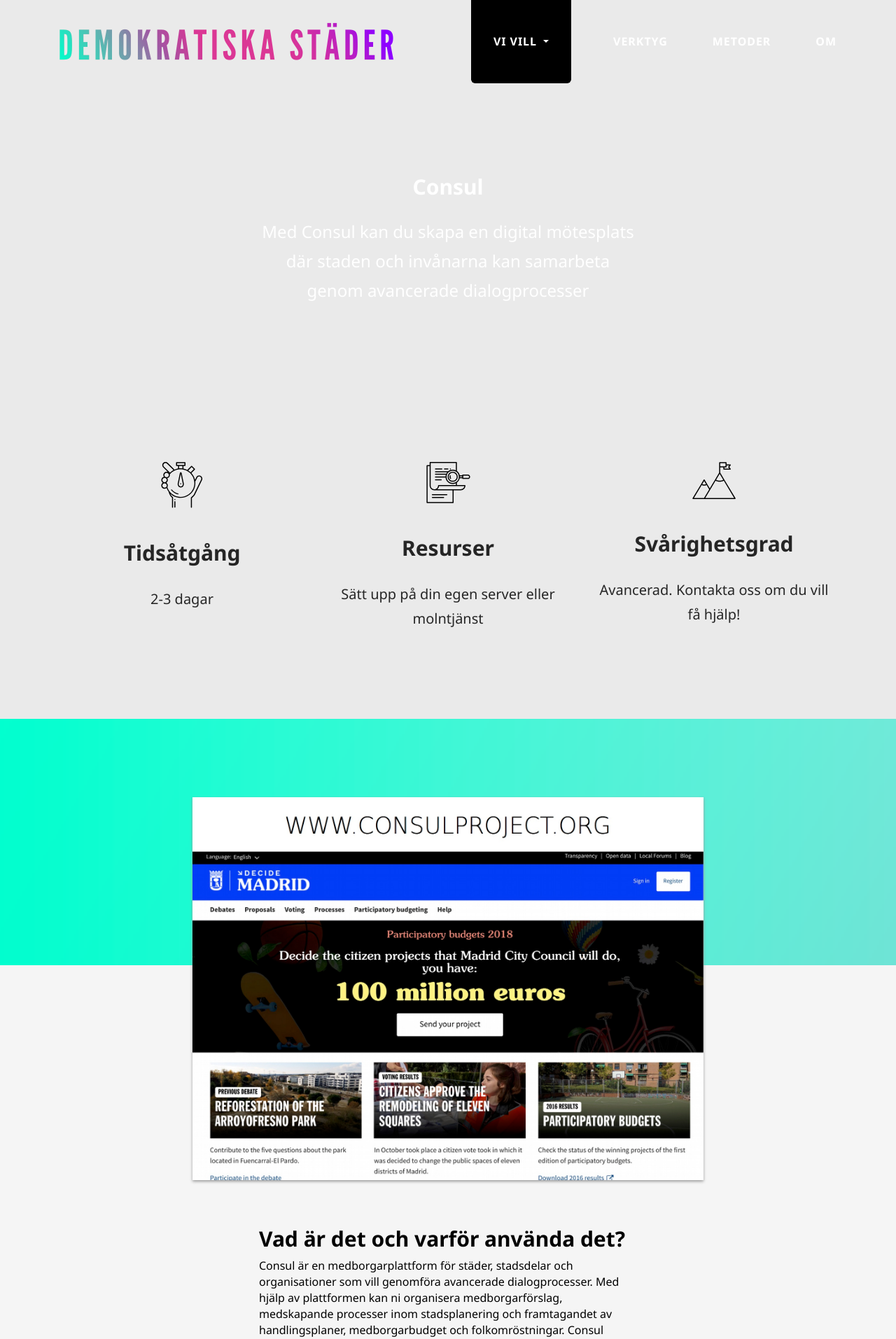
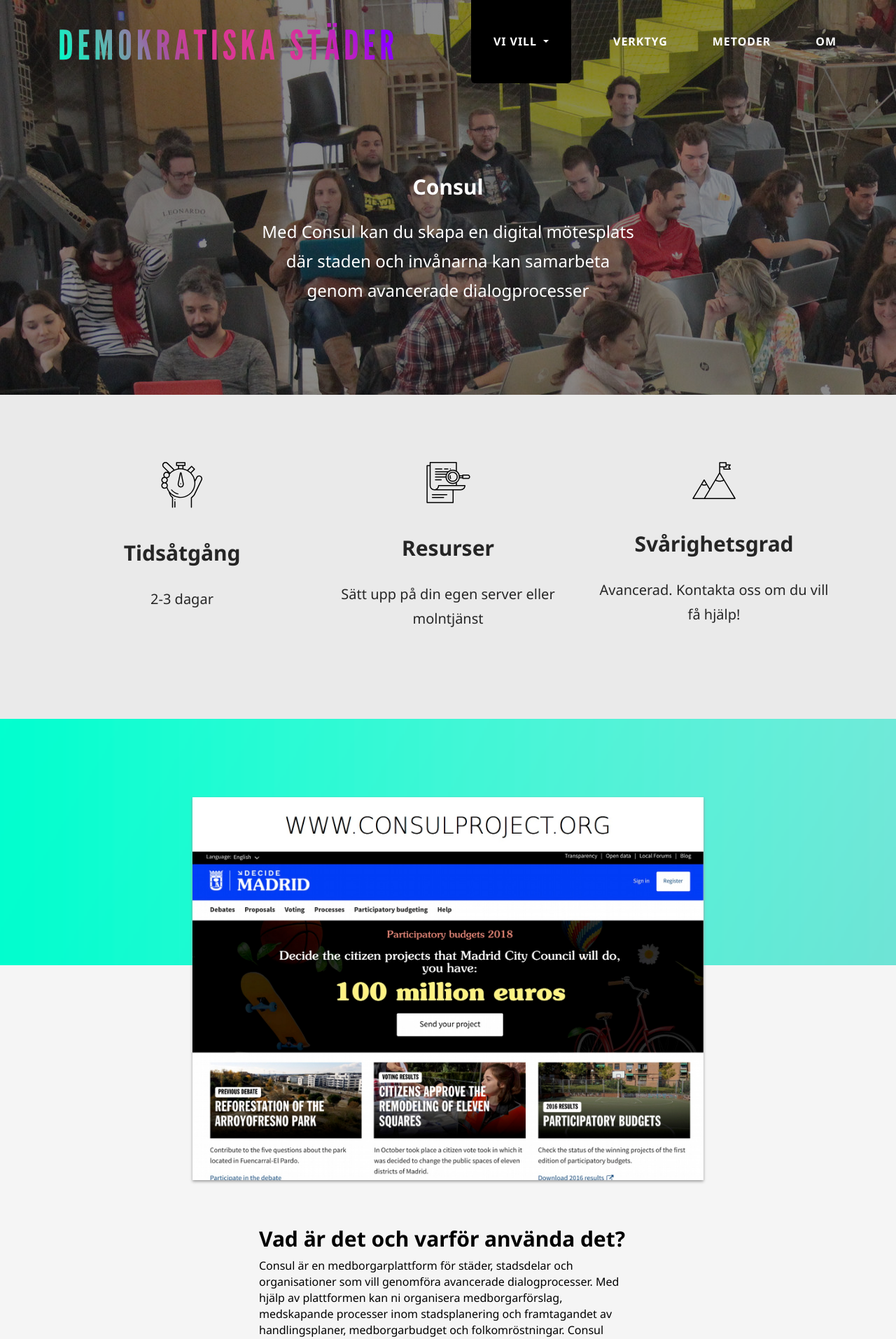
Before and after one commit to digidemlab/demokratiskastader, a Jekyll site: the page built from _posts/2017-10-10-consul.md, in a window 1280 px wide. Shown: the top 1913 px of the page at 70% size. Built offline with Jekyll 4.4.1, drawn with Linux system fonts in a browser that asks for light colours.

Commit message:
Forgot the background image shadow

```diff
--- a/_layouts/tool.html
+++ b/_layouts/tool.html
@@ -2,7 +2,7 @@
 layout: global
 ---
 
-<div class="container-full-width -dirty-white" {% if page.image-background %}style="background-image:url({{page.image-background}})"{% endif %}>
+<div class="container-full-width -dirty-white" {% if page.background-image %}style="background:linear-gradient(rgba(20,20,20, .5),rgba(20,20,20, .5)),url({{page.background-image}})"{% endif %}>
   <div class="container">
 
     {% include panel/menu.html %}
```
